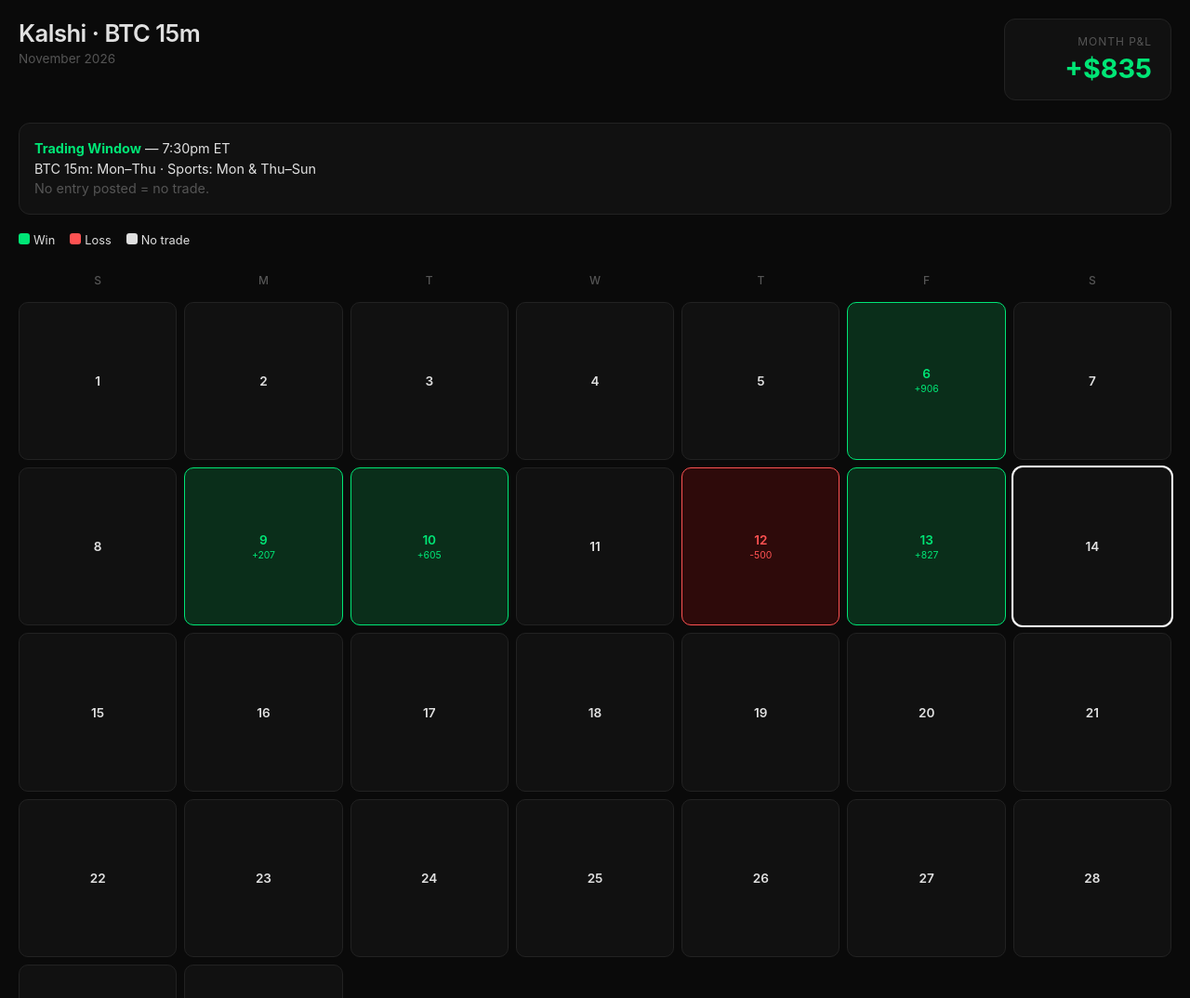
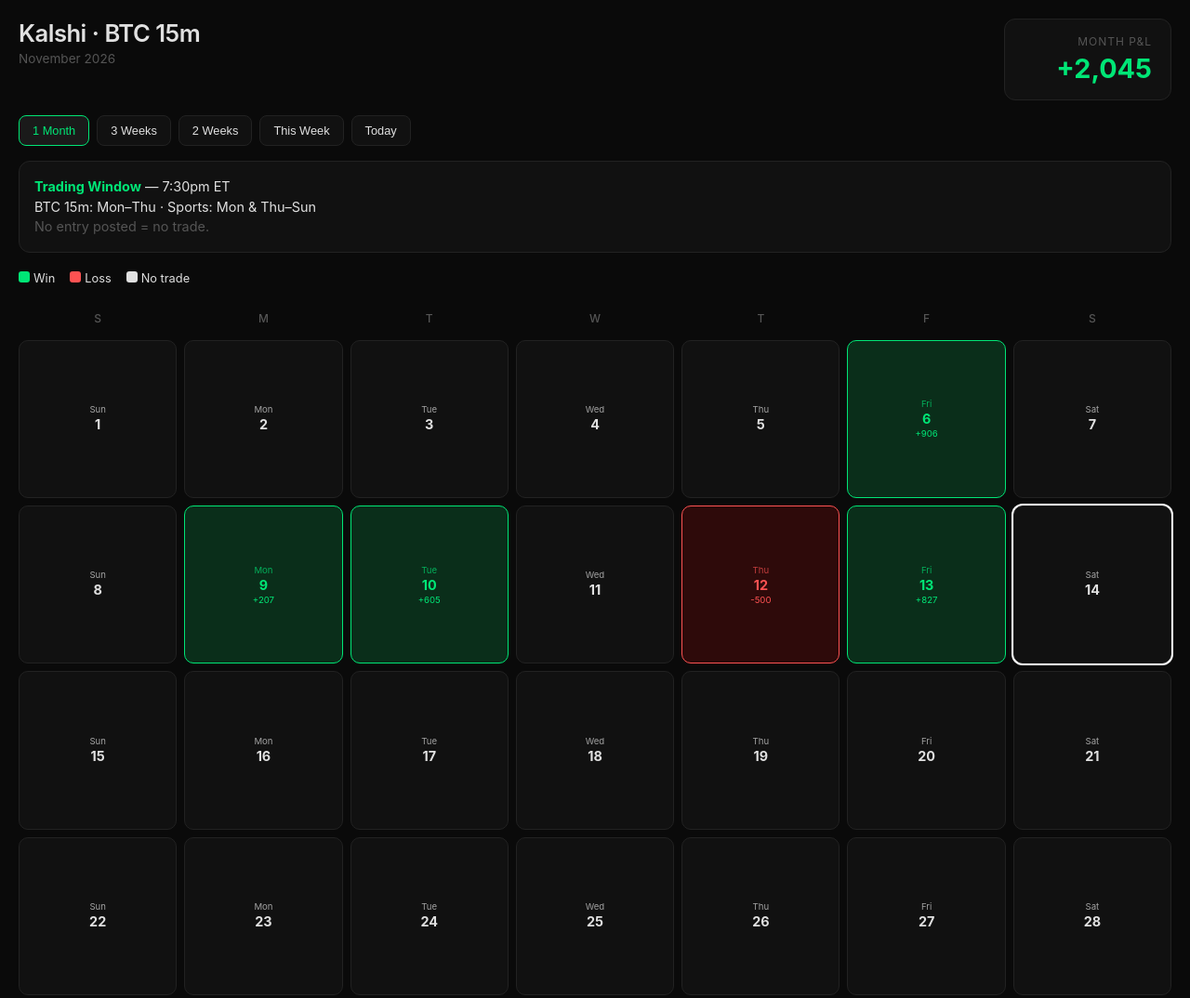
Before and after one commit to chrisinvestor05/kalshi-calendar, a plain HTML site: page index.html in a window 1280 px wide. Shown: the top 1074 px of the page at 93% size. Drawn offline with Linux system fonts and the light colour scheme.

Commit message:
Add time filters and day-of-week labels

```diff
--- a/index.html
+++ b/index.html
@@ -8,22 +8,28 @@
   :root { --bg: #0a0a0a; --card: #111; --green: #00e676; --red: #ff5252; --white: #e0e0e0; --gray: #555; --border: #222; }
   * { box-sizing: border-box; margin: 0; padding: 0; }
   body { background: var(--bg); color: var(--white); font-family: -apple-system, BlinkMacSystemFont, 'Segoe UI', Roboto, sans-serif; padding: 20px; min-height: 100vh; }
-  .header { display: flex; justify-content: space-between; align-items: flex-start; margin-bottom: 24px; flex-wrap: wrap; gap: 16px; }
+  .header { display: flex; justify-content: space-between; align-items: flex-start; margin-bottom: 16px; flex-wrap: wrap; gap: 16px; }
   h1 { font-size: 1.6rem; font-weight: 600; letter-spacing: -0.5px; }
   .pnl-box { background: var(--card); border: 1px solid var(--border); border-radius: 12px; padding: 16px 20px; min-width: 180px; text-align: right; }
   .pnl-label { font-size: 0.75rem; color: var(--gray); text-transform: uppercase; letter-spacing: 1px; }
   .pnl-value { font-size: 1.8rem; font-weight: 700; margin-top: 4px; }
   .pnl-value.positive { color: var(--green); }
+  .pnl-value.negative { color: var(--red); }
+  .filters { display: flex; gap: 8px; margin-bottom: 16px; flex-wrap: wrap; }
+  .filter-btn { background: var(--card); border: 1px solid var(--border); color: var(--white); padding: 8px 14px; border-radius: 8px; font-size: 0.8rem; cursor: pointer; }
+  .filter-btn.active { background: #1a1a1a; border-color: var(--green); color: var(--green); }
   .schedule { background: var(--card); border: 1px solid var(--border); border-radius: 12px; padding: 16px; margin-bottom: 20px; font-size: 0.9rem; line-height: 1.5; }
   .schedule strong { color: var(--green); }
   .calendar { display: grid; grid-template-columns: repeat(7, 1fr); gap: 8px; margin-bottom: 24px; }
   .dow { text-align: center; font-size: 0.75rem; color: var(--gray); padding: 8px 0; font-weight: 500; }
-  .day { aspect-ratio: 1; background: var(--card); border: 1px solid var(--border); border-radius: 10px; display: flex; flex-direction: column; align-items: center; justify-content: center; min-height: 60px; }
+  .day { aspect-ratio: 1; background: var(--card); border: 1px solid var(--border); border-radius: 10px; display: flex; flex-direction: column; align-items: center; justify-content: center; min-height: 70px; padding: 4px; }
   .day.win { background: #0a2e1a; border-color: var(--green); color: var(--green); }
   .day.loss { background: #2e0a0a; border-color: var(--red); color: var(--red); }
+  .day.dimmed { opacity: 0.35; }
   .day.today { box-shadow: 0 0 0 2px #fff; }
-  .day-num { font-size: 0.85rem; font-weight: 600; }
-  .day-pnl { font-size: 0.65rem; margin-top: 2px; }
+  .day-dow { font-size: 0.6rem; opacity: 0.7; }
+  .day-num { font-size: 0.9rem; font-weight: 700; margin: 2px 0; }
+  .day-pnl { font-size: 0.6rem; }
   .legend { display: flex; gap: 16px; font-size: 0.8rem; margin-bottom: 20px; }
   .swatch { width: 12px; height: 12px; border-radius: 3px; display: inline-block; margin-right: 4px; }
   .swatch.green { background: var(--green); }
@@ -39,19 +45,34 @@
 <body>
   <div class="header">
     <div><h1>Kalshi · BTC 15m</h1><div style="color:var(--gray);font-size:0.85rem;margin-top:4px;">November 2026</div></div>
-    <div class="pnl-box"><div class="pnl-label">Month P&L</div><div class="pnl-value positive">+$835</div></div>
+    <div class="pnl-box"><div class="pnl-label" id="pnlLabel">Month P&L</div><div class="pnl-value positive" id="monthPnl">+$835</div></div>
+  </div>
+  <div class="filters">
+    <button class="filter-btn active" data-filter="month">1 Month</button>
+    <button class="filter-btn" data-filter="3w">3 Weeks</button>
+    <button class="filter-btn" data-filter="2w">2 Weeks</button>
+    <button class="filter-btn" data-filter="week">This Week</button>
+    <button class="filter-btn" data-filter="today">Today</button>
   </div>
   <div class="schedule"><strong>Trading Window</strong> — 7:30pm ET<br>BTC 15m: Mon–Thu · Sports: Mon & Thu–Sun<br><span style="color:var(--gray)">No entry posted = no trade.</span></div>
   <div class="legend"><span><span class="swatch green"></span>Win</span><span><span class="swatch red"></span>Loss</span><span><span class="swatch white"></span>No trade</span></div>
   <div class="calendar" id="cal"></div>
-  <div class="trades"><h2>Trades this month</h2><div id="tradeList"></div></div>
+  <div class="trades"><h2>Trades</h2><div id="tradeList"></div></div>
   <div class="note">Cash-flow based · stake often returns with winnings</div>
 <script>
-const days = {2:{type:'neutral'},6:{type:'win',pnl:906},9:{type:'win',pnl:207},10:{type:'win',pnl:605},12:{type:'loss',pnl:-500},13:{type:'win',pnl:827},14:{type:'neutral'}};
-const trades = [{date:'Nov 2',desc:'Deposit',amt:-1000},{date:'Nov 6',desc:'Credit',amt:906},{date:'Nov 9',desc:'5× credits',amt:2707},{date:'Nov 9',desc:'Withdrawals',amt:-2500},{date:'Nov 10',desc:'Credits',amt:1005},{date:'Nov 10',desc:'Withdrawal',amt:-500},{date:'Nov 12',desc:'Withdrawal',amt:-500},{date:'Nov 13',desc:'Credit',amt:827},{date:'Nov 14',desc:'Pending out',amt:-510}];
-function renderCal(){const cal=document.getElementById('cal');['S','M','T','W','T','F','S'].forEach(d=>{const el=document.createElement('div');el.className='dow';el.textContent=d;cal.appendChild(el)});for(let i=0;i<30;i++){const n=i+1;const el=document.createElement('div');el.className='day';const info=days[n];if(info){el.classList.add(info.type);el.innerHTML='<div class="day-num">'+n+'</div>'+(info.pnl!=null?'<div class="day-pnl">'+(info.pnl>0?'+':'')+info.pnl+'</div>':'')}else{el.classList.add('neutral');el.innerHTML='<div class="day-num">'+n+'</div>'}if(n===14)el.classList.add('today');cal.appendChild(el)}}
-function renderTrades(){const list=document.getElementById('tradeList');trades.forEach(t=>{const row=document.createElement('div');row.className='trade-row';const cls=t.amt>=0?'positive':'negative';row.innerHTML='<div>'+t.date+'</div><div style="flex:1;margin:0 12px">'+t.desc+'</div><div class="trade-amt '+cls+'">'+(t.amt>=0?'+':'')+t.amt.toLocaleString()+'</div>';list.appendChild(row)})}
-renderCal();renderTrades();
+const today=14; const dows=['Sun','Mon','Tue','Wed','Thu','Fri','Sat']; const startDow=0;
+const dayData={2:{type:'neutral'},6:{type:'win',pnl:906},9:{type:'win',pnl:207},10:{type:'win',pnl:605},12:{type:'loss',pnl:-500},13:{type:'win',pnl:827},14:{type:'neutral'}};
+const allTrades=[{date:'Nov 2',day:2,desc:'Deposit',amt:-1000},{date:'Nov 6',day:6,desc:'Credit',amt:906},{date:'Nov 9',day:9,desc:'5× credits',amt:2707},{date:'Nov 9',day:9,desc:'Withdrawals',amt:-2500},{date:'Nov 10',day:10,desc:'Credits',amt:1005},{date:'Nov 10',day:10,desc:'Withdrawal',amt:-500},{date:'Nov 12',day:12,desc:'Withdrawal',amt:-500},{date:'Nov 13',day:13,desc:'Credit',amt:827},{date:'Nov 14',day:14,desc:'Pending out',amt:-510}];
+function getDayOfWeek(d){return dows[(startDow+d-1)%7];}
+function getRange(f){if(f==='today')return[today,today];if(f==='week')return[today-6,today];if(f==='2w')return[today-13,today];if(f==='3w')return[today-20,today];return[1,30];}
+function calcPnl(s,e){let p=0;for(let d=s;d<=e;d++)if(dayData[d]&&dayData[d].pnl!=null)p+=dayData[d].pnl;return p;}
+let currentFilter='month';
+function renderCal(){const cal=document.getElementById('cal');cal.innerHTML='';const[rs,re]=getRange(currentFilter);['S','M','T','W','T','F','S'].forEach(d=>{const el=document.createElement('div');el.className='dow';el.textContent=d;cal.appendChild(el)});for(let i=0;i<30;i++){const n=i+1;const el=document.createElement('div');el.className='day';const info=dayData[n];if(info)el.classList.add(info.type);else el.classList.add('neutral');if(n<rs||n>re)el.classList.add('dimmed');if(n===today)el.classList.add('today');const dow=getDayOfWeek(n).slice(0,3);el.innerHTML='<div class="day-dow">'+dow+'</div><div class="day-num">'+n+'</div>'+(info&&info.pnl!=null?'<div class="day-pnl">'+(info.pnl>0?'+':'')+info.pnl+'</div>':'');cal.appendChild(el);}}
+function renderTrades(){const list=document.getElementById('tradeList');list.innerHTML='';const[rs,re]=getRange(currentFilter);const filtered=allTrades.filter(t=>t.day>=rs&&t.day<=re);if(!filtered.length){list.innerHTML='<div style="color:var(--gray);padding:12px 0">No trades in this range</div>';return;}filtered.forEach(t=>{const row=document.createElement('div');row.className='trade-row';const cls=t.amt>=0?'positive':'negative';row.innerHTML='<div>'+t.date+'</div><div style="flex:1;margin:0 12px">'+t.desc+'</div><div class="trade-amt '+cls+'">'+(t.amt>=0?'+':'')+t.amt.toLocaleString()+'</div>';list.appendChild(row);});}
+function updatePnl(){const[s,e]=getRange(currentFilter);const pnl=calcPnl(s,e);const el=document.getElementById('monthPnl');const label=document.getElementById('pnlLabel');el.textContent=(pnl>=0?'+':'')+pnl.toLocaleString();el.className='pnl-value '+(pnl>=0?'positive':'negative');const labels={today:'Today',week:'This Week','2w':'2 Weeks','3w':'3 Weeks',month:'Month P&L'};label.textContent=labels[currentFilter]||'P&L';}
+function setFilter(f){currentFilter=f;document.querySelectorAll('.filter-btn').forEach(b=>b.classList.toggle('active',b.dataset.filter===f));renderCal();renderTrades();updatePnl();}
+document.querySelectorAll('.filter-btn').forEach(btn=>btn.addEventListener('click',()=>setFilter(btn.dataset.filter)));
+renderCal();renderTrades();updatePnl();
 </script>
 </body>
 </html>
```
